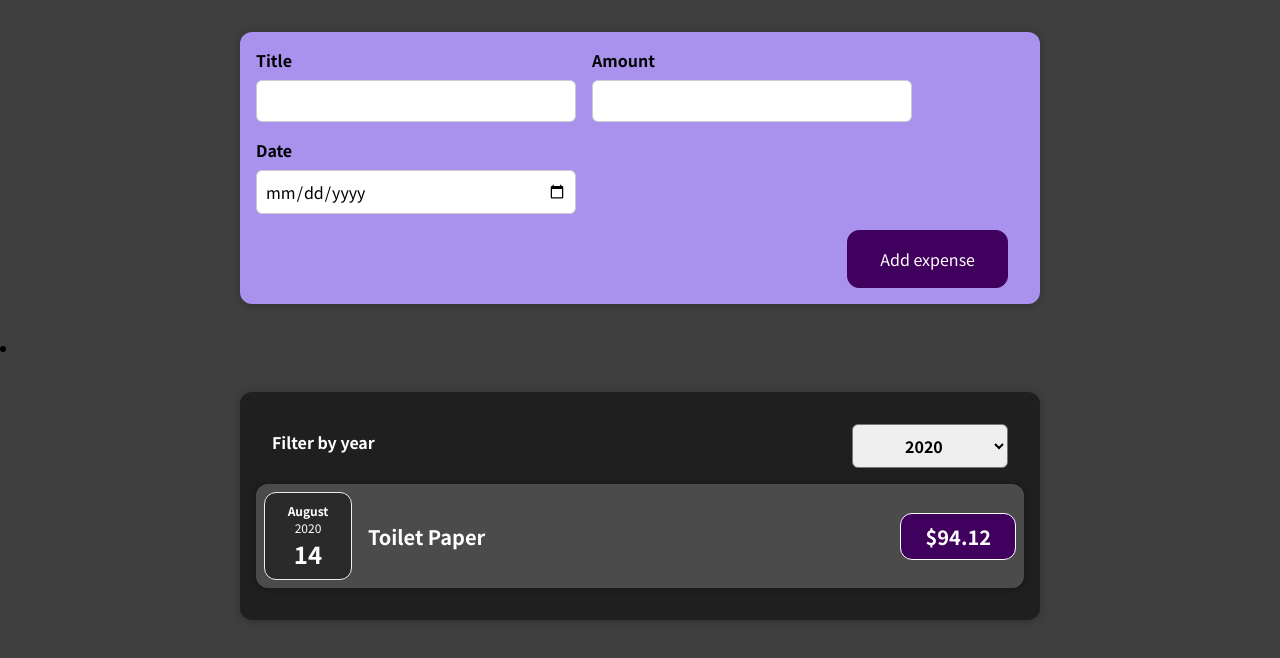
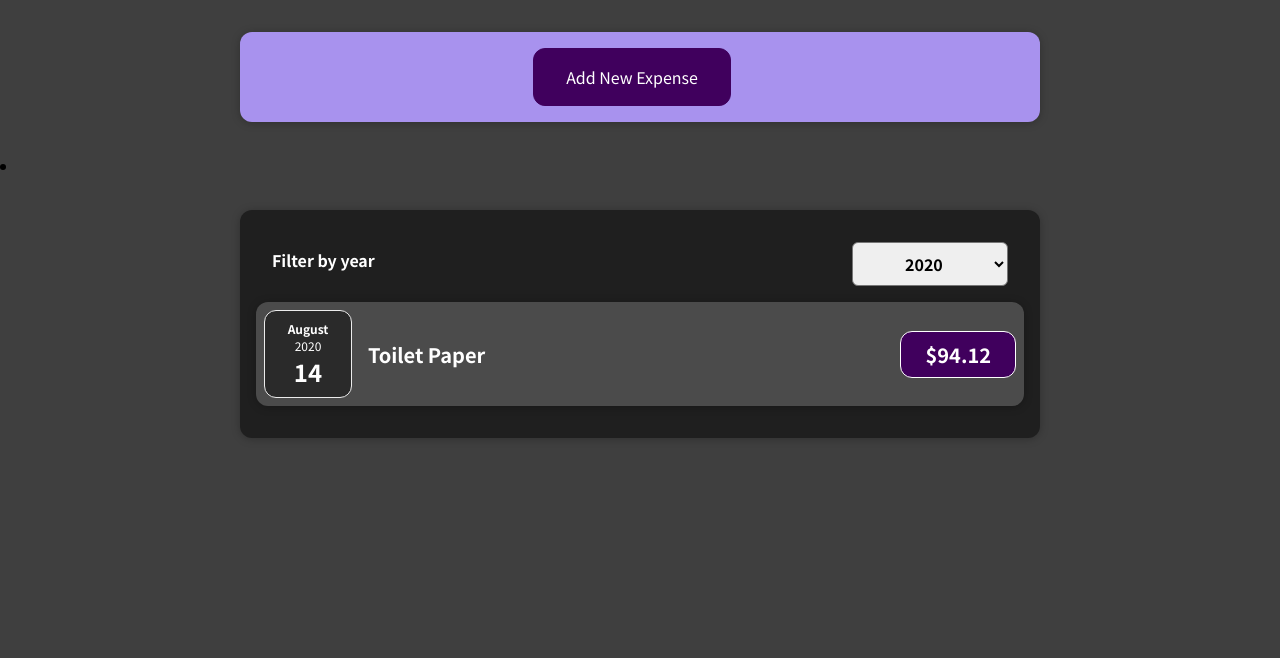
Before and after one commit to Axcelaw/react-complete-guide, a React (Create React App) app: page / in a window 1280 px wide. Shown: the top 658 px of the page. Built offline with nearby package versions, Linux system fonts and the light colour scheme.

Commit message:
Changed New Expense form making possible to show/hide it.

```diff
--- a/src/components/NewExpense/ExpenseForm.js
+++ b/src/components/NewExpense/ExpenseForm.js
@@ -87,6 +87,9 @@
         </div>
       </div>
       <div className="new-expense__actions">
+        <button type="button" onClick={props.onCancel}>
+          Cancel
+        </button>
         <button type="submit">Add expense</button>
       </div>
     </form>
--- a/src/components/NewExpense/NewExpense.js
+++ b/src/components/NewExpense/NewExpense.js
@@ -1,18 +1,38 @@
+import { useState } from 'react';
 import ExpenseForm from './ExpenseForm';
 import './NewExpense.css';
 
 const NewExpense = (props) => {
+  const [isEditing, setIsEditing] = useState(false);
+
   const saveExpenseDataHandler = (enteredExpenseData) => {
     const expenseData = {
       ...enteredExpenseData,
       id: Math.random().toString(),
     };
     props.onAddExpense(expenseData);
+    setIsEditing(false);
+  };
+
+  const startEditingHandler = () => {
+    setIsEditing(true);
+  };
+
+  const stopEditingHandler = () => {
+    setIsEditing(false);
   };
 
   return (
     <div className="new-expense">
-      <ExpenseForm onSaveExpenseData={saveExpenseDataHandler} />
+      {!isEditing && (
+        <button onClick={startEditingHandler}>Add New Expense</button>
+      )}
+      {isEditing && (
+        <ExpenseForm
+          onSaveExpenseData={saveExpenseDataHandler}
+          onCancel={stopEditingHandler}
+        />
+      )}
     </div>
   );
 };
```
